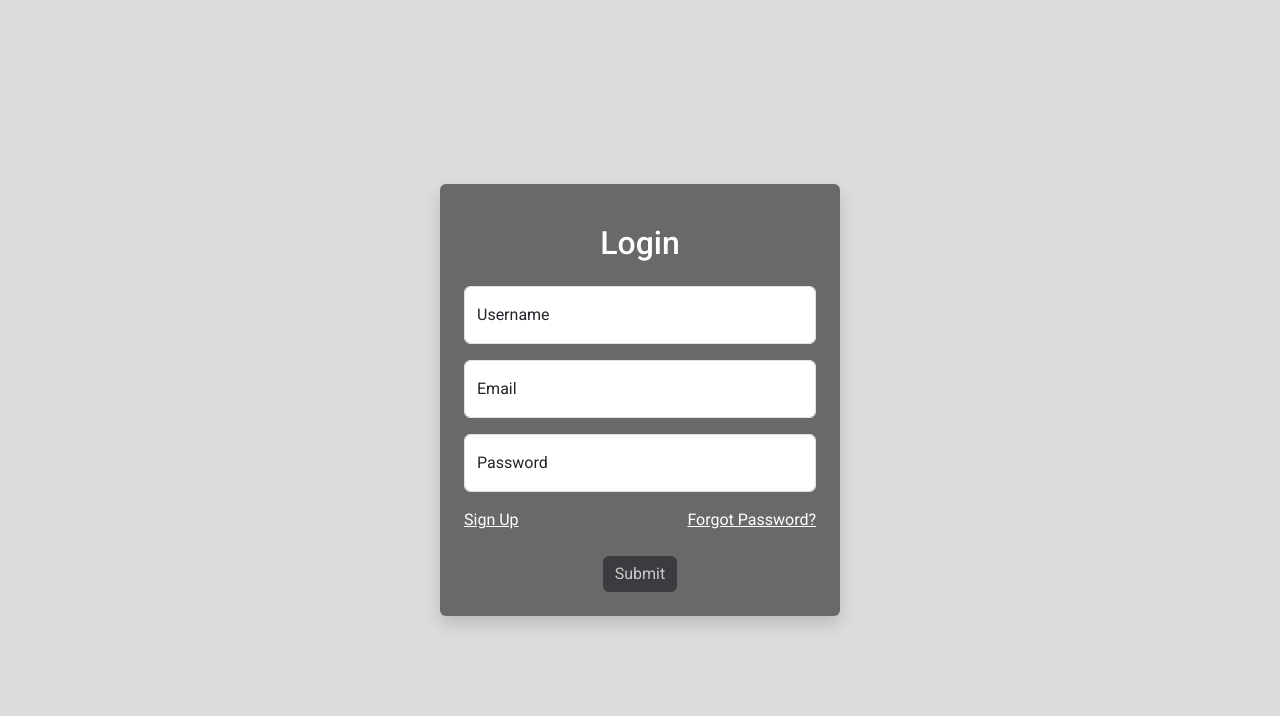
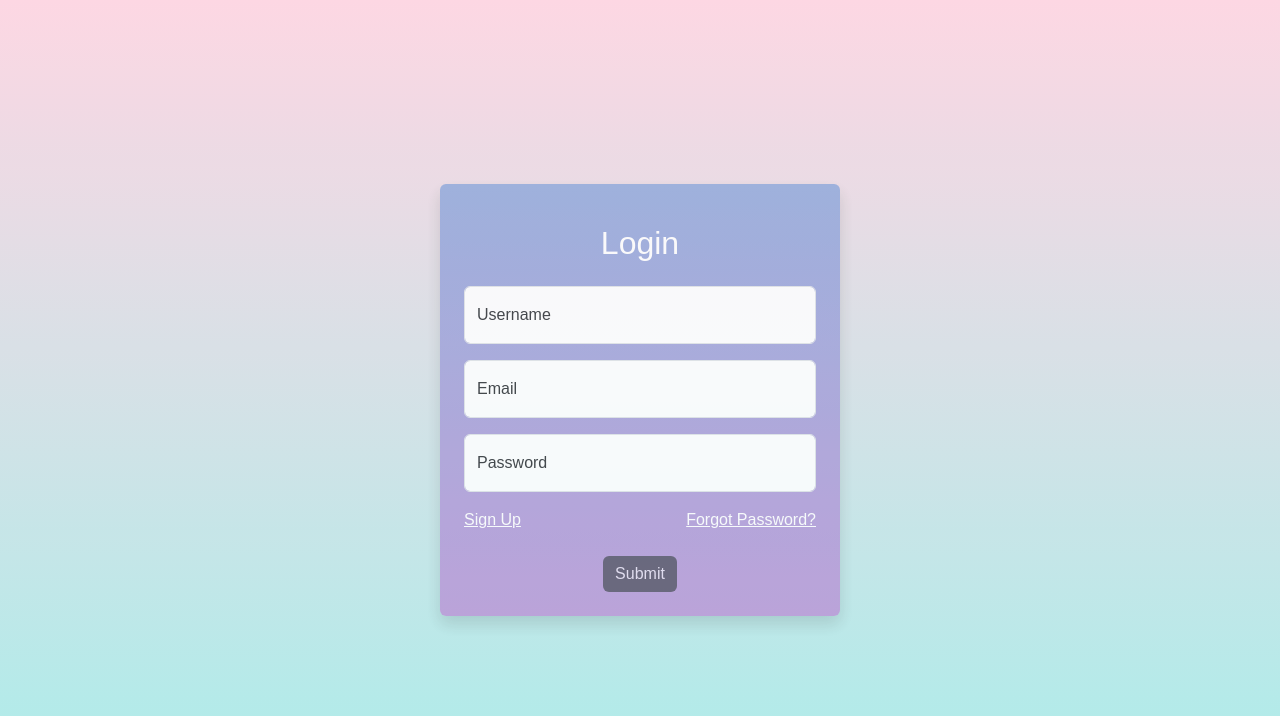
Before and after one commit to utkarshanik/Angular_Task_Management, an Angular app: page /login in a window 1280 px wide. Shown: the top 716 px of the page. Built offline with nearby package versions, Linux system fonts and the light colour scheme.

Commit message:
Changed the Ui

```diff
--- a/src/app/home/home.component.html
+++ b/src/app/home/home.component.html
@@ -1,5 +1,5 @@
 <app-navbar> </app-navbar>
-<body style="background-color: #543f3f33;">
+<body style="background-color: #47444433;">
   <!---------- Card Details -------------->
   <div class="container-fluid d-flex justify-content-center">
     <div class="card mt-5 text-center" style="width: 18rem;">
--- a/src/app/login/login.component.css
+++ b/src/app/login/login.component.css
@@ -1,10 +1,23 @@
 .login-container {
-    background-color: gainsboro;
+    /* background-color: gainsboro; */
+    background-image: linear-gradient(-225deg, #E3FDF5 0%, #FFE6FA 100%);
+    background-image: linear-gradient(to top, #a8edea 0%, #fed6e3 100%);
+    background-attachment: fixed;
+      background-repeat: no-repeat;
+
+        font-family: 'Vibur', cursive;
+    /*   the main font */
+        font-family: 'Abel', sans-serif;
+    opacity: .95;
 }
 
 .login-form-container {
     max-width: 400px;
-    background-color: dimgrey;
+    background-size:cover;
+    background: -webkit-linear-gradient(#8CA6DB, #B993D6);
+  background: linear-gradient(#8CA6DB, #B993D6);
+  opacity: 0.85;
+    /* background-color: dimgrey; */
 }
 
 .login-heading {
--- a/src/app/login/login.component.html
+++ b/src/app/login/login.component.html
@@ -1,4 +1,4 @@
-<div class="d-flex justify-content-center align-items-center vh-100 login-container">
+<div class="d-flex justify-content-center window bold-line align-items-center vh-100 login-container">
   <div class="container p-4 rounded shadow login-form-container">
     <h2 class="text-center m-3 login-heading">Login</h2>
 
--- a/src/app/signup/signup.component.css
+++ b/src/app/signup/signup.component.css
@@ -1,10 +1,23 @@
 .signup-container {
-    background-color: dimgrey;
-}
+    /* background-color: dimgrey; */
+    background: -webkit-linear-gradient(#8CA6DB, #B993D6);
+    background: linear-gradient(#8CA6DB, #B993D6);
+    }
+
+
 
 .signup-form-container {
     max-width: 400px;
-    background-color: gainsboro;
+    background-image: linear-gradient(-225deg, #E3FDF5 0%, #FFE6FA 100%);
+    background-image: linear-gradient(to top, #a8edea 0%, #fed6e3 100%);
+    background-attachment: fixed;
+      background-repeat: no-repeat;
+
+        font-family: 'Vibur', cursive;
+    /*   the main font */
+        font-family: 'Abel', sans-serif;
+    opacity: .95;
+    /* background-color: gainsboro; */
 }
 
 .signup-heading {
--- a/src/app/task/task.component.html
+++ b/src/app/task/task.component.html
@@ -7,7 +7,7 @@
   <h1>Project Title:- <span class="text-secondary"> {{projecttitle}} </span></h1>
 
     <div class="table-responsive">
-      <table class="table table-striped table-bordered align-middle">
+      <table class="table table-striped  align-middle">
         <thead class="table-dark">
           <tr>
             <th>No</th>
--- a/src/styles.css
+++ b/src/styles.css
@@ -1,7 +1,7 @@
 @import 'ngx-toastr/toastr';
 
 html, body { height: 100%; }
-body { margin: 0; font-family: Roboto, "Helvetica Neue", sans-serif; background-color: #543f3f33;}
+body { margin: 0; font-family: Roboto, "Helvetica Neue", sans-serif; background-color: #61595933;}
 
 .toastr-username {
   color: #080808;
@@ -24,11 +24,10 @@ body { margin: 0; font-family: Roboto, "Helvetica Neue", sans-serif; background-
 }
 
 /* Dark Theme */
-/* ...existing styles... */
-
-/* Dark Theme */
 body.dark-mode {
-  background-color: #31292a;
+  /* background-color: #31292a; */
+  /* background-color: #4B4E53; */
+background-image: linear-gradient(147deg, #232526 0%, #363738 74%);
   color: #e0e0e0;
 }
 
@@ -44,12 +43,14 @@ body.dark-mode .card,
 body.dark-mode .table {
   background-color: #2c2c2c;
   color: #e0e0e0;
+  border-color: 1px solid #444;
 }
 
 /* Table specific dark mode styles */
 body.dark-mode .table-striped > tbody > tr:nth-of-type(odd) {
   background-color: #363636;
   color: #e0e0e0;
+
 }
 
 body.dark-mode .table-striped > tbody > tr:nth-of-type(even) {
@@ -69,9 +70,11 @@ body.dark-mode .table > thead th {
 
 body.dark-mode .table td,
 body.dark-mode .table th {
-  border-color: #dad8d8;
+  border-color: 2px solid #444;
   background-color: #0e202a;
   color: #fff;
+  border-bottom: 2px solid #444;
+
 }
 
 body.dark-mode .data-item {
@@ -84,11 +87,7 @@ body.dark-mode .table-striped > tbody > tr:hover {
 }
 
 
-/* /// MOdal Drak mode----------------------->/ */
-
-/* ...existing styles... */
-
-/* Modal Dark Theme Styles */
+/* /* /// MOdal Drak mode------------ */
 body.dark-mode .modal-content {
   background-color: #2c2c2c;
   color: #e0e0e0;
@@ -101,7 +100,7 @@ body.dark-mode .modal-header {
 }
 
 body.dark-mode .modal-footer {
-  border-top: 1px solid #444;
+  border: 1px solid #444;
   background-color: #1e1e1e;
 }
 
```
